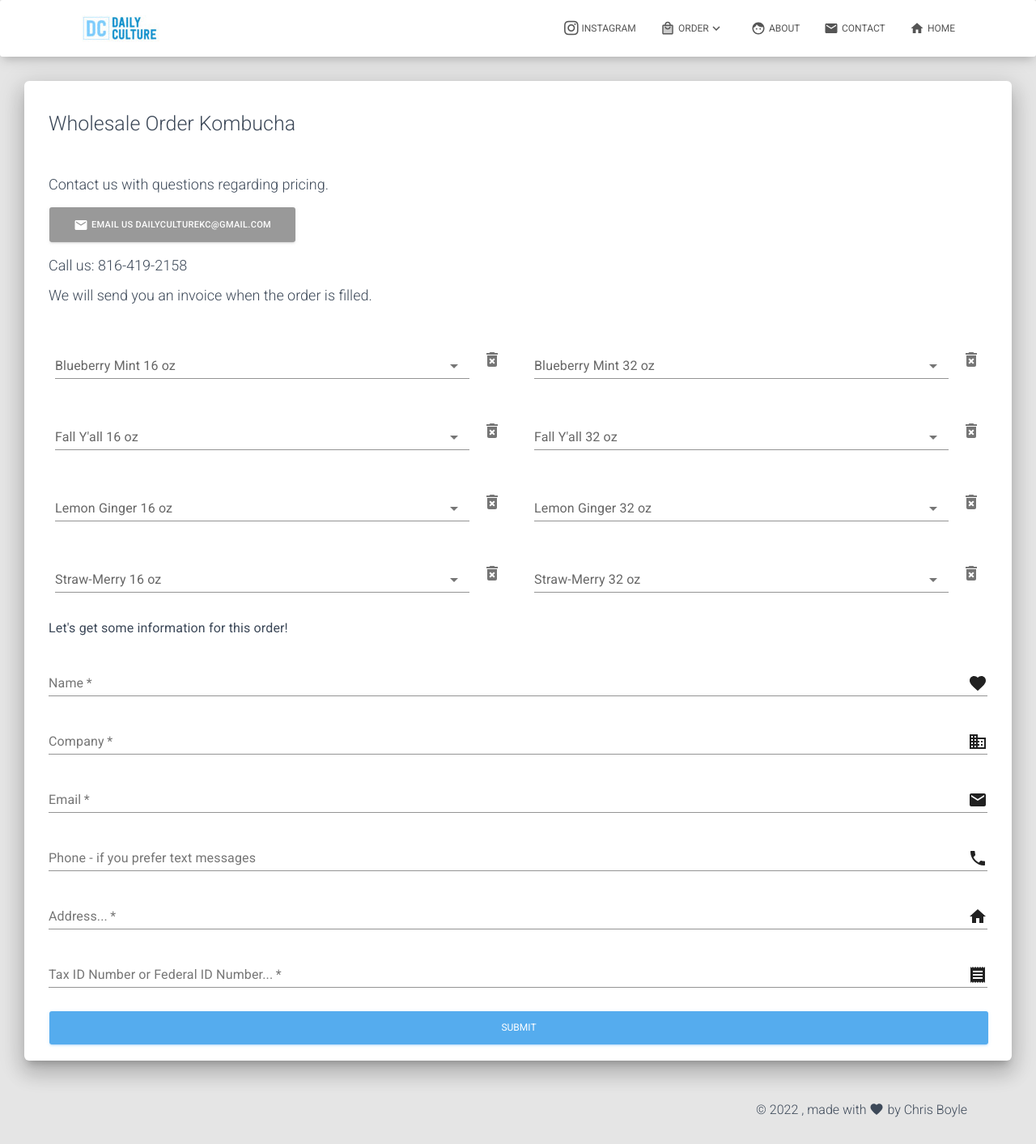
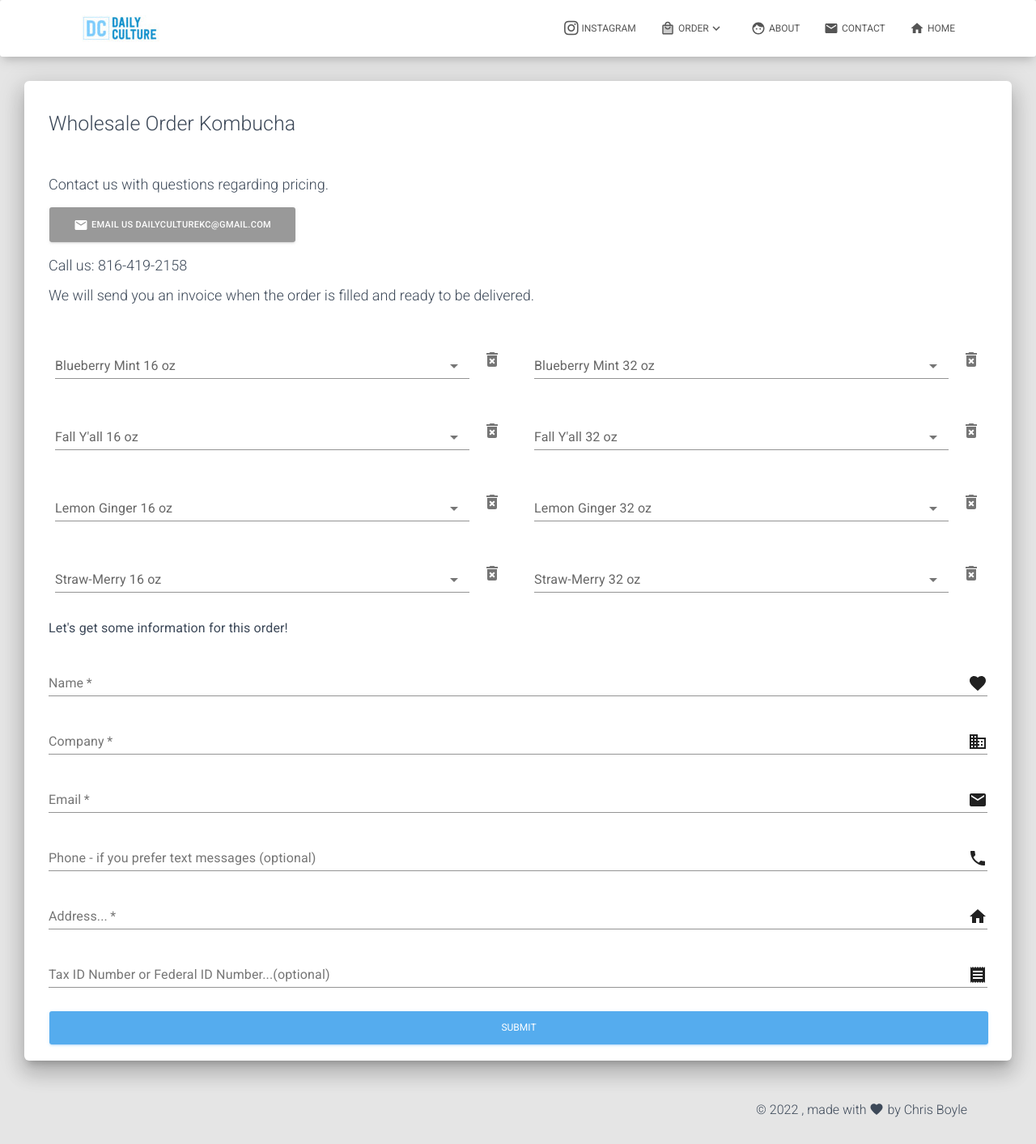
Before and after one commit to ETS-ReactNative5/DailyCulture, a Next.js app: page /wholesale in a window 1280 px wide. Shown: the whole page at 81% size. Built offline with nearby package versions, Linux system fonts and the light colour scheme; no server answers.

Commit message:
made tax ID optional

```diff
--- a/pages/wholesale.js
+++ b/pages/wholesale.js
@@ -59,7 +59,7 @@ export default function Order() {
     phone: Yup.string(),
     name: Yup.string().required('Required'),
     address: Yup.string().required('Required'),
-    taxID: Yup.string().required('Required'),
+    taxID: Yup.string(),
     company: Yup.string().required('Required'),
     total: Yup.string(),
   });
@@ -200,7 +200,10 @@ export default function Order() {
                     </Typography>
                   </Button>
                   <h4> Call us: 816-419-2158</h4>
-                  <h4>We will send you an invoice when the order is filled.</h4>
+                  <h4>
+                    We will send you an invoice when the order is filled and
+                    ready to be delivered.
+                  </h4>
                 </Grid>
                 {flavors.map((flavor) => {
                   return dropDown(flavor);
@@ -278,7 +281,7 @@ export default function Order() {
                     fullWidth
                     id='phone'
                     name='phone'
-                    label='Phone - if you prefer text messages '
+                    label='Phone - if you prefer text messages (optional)'
                     value={formik.values.phone}
                     onChange={formik.handleChange}
                     error={formik.touched.phone && Boolean(formik.errors.phone)}
@@ -316,11 +319,10 @@ export default function Order() {
                 </Grid>
                 <Grid item xs={12} key={'taxID'}>
                   <TextField
-                    required
                     fullWidth
                     id='taxID'
                     name='taxID'
-                    label='Tax ID Number or Federal ID Number...'
+                    label='Tax ID Number or Federal ID Number...(optional)'
                     value={formik.values.taxID}
                     onChange={formik.handleChange}
                     error={formik.touched.taxID && Boolean(formik.errors.taxID)}
```
